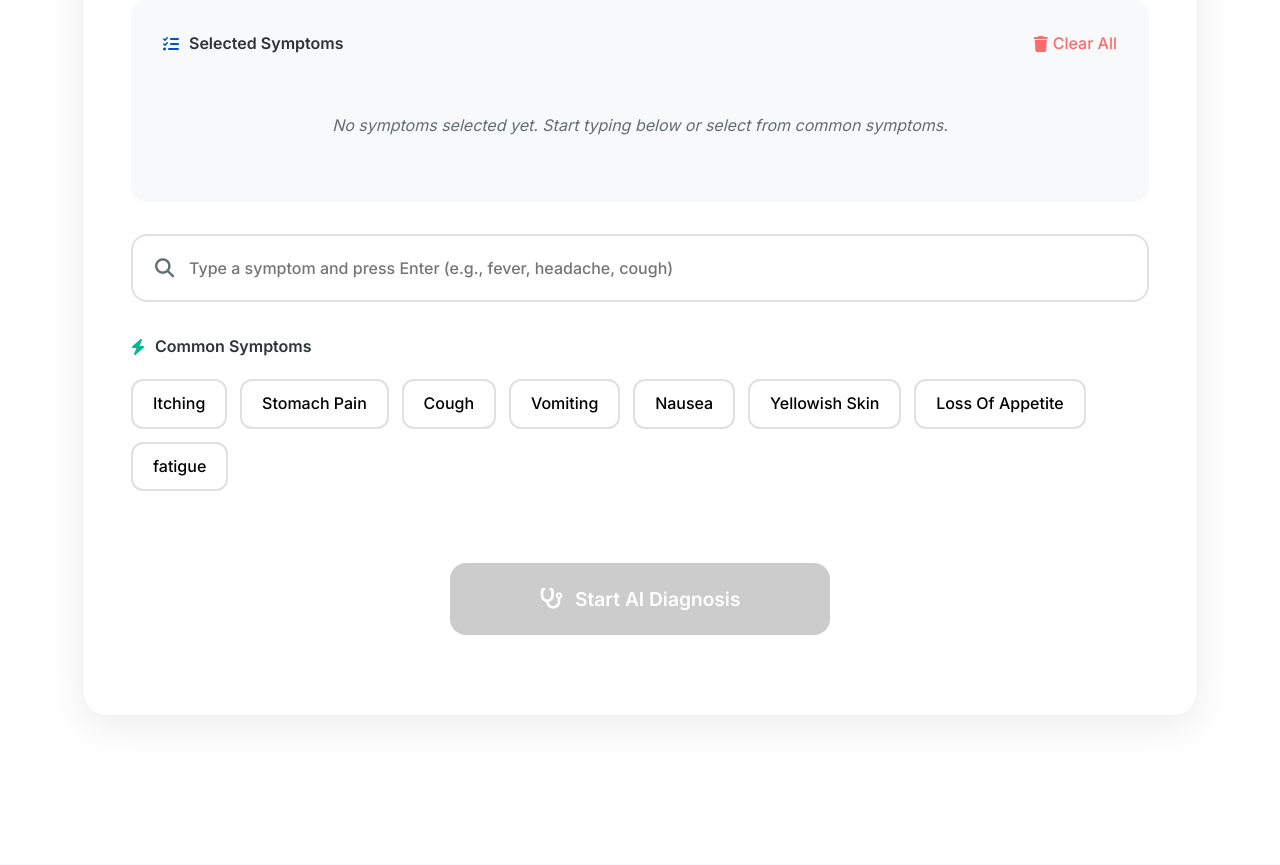
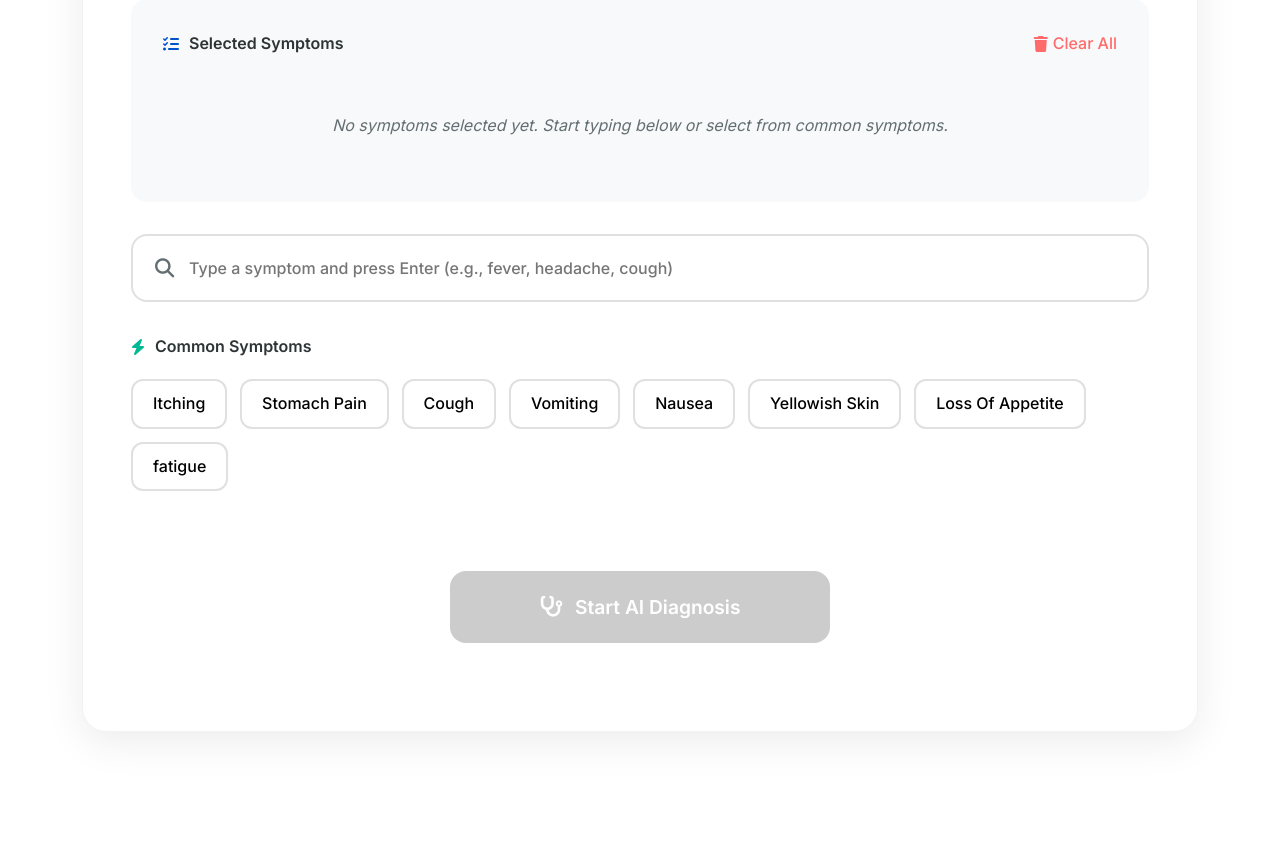
Before and after one commit to boughanmiyoussef/SmartMed, a Flask app: page / in a window 1280 px wide. Shown: the part 4053-4918 px from the top of the page. Run offline with Flask 3, Linux system fonts and the light colour scheme.

Commit message:
Project description

```diff
--- a/templates/index.html
+++ b/templates/index.html
@@ -991,17 +991,19 @@
         }
 
         /* Diagnosis Button */
-        .diagnose-button-container {
-            text-align: center;
-            padding: 2rem 0;
-            position: center;
-        }
+.diagnose-button-container {
+    display: flex;
+    justify-content: center;
+    align-items: center;
+    padding: 2.5rem 0;
+    width: 100%;
+}
 
 .diagnose-btn {
     background: linear-gradient(135deg, var(--primary-blue), var(--secondary-blue));
     color: white;
     border: none;
-    padding: 1.3rem 0;
+    padding: 1.3rem 2.5rem;
     font-size: 1.2rem;
     font-weight: 600;
     border-radius: 16px;
@@ -1011,10 +1013,10 @@
     display: inline-flex;
     align-items: center;
     justify-content: center;
-    width: 380px;
-    /* position: fixed; */
-    overflow: hidden;
+    width: 380px; /* FIXED width, not auto */
     white-space: nowrap;
+    text-align: center;
+    overflow: hidden; /* Hide overflow if text is too long */
 }
         /* .diagnose-btn::before {
             content: '';
```
